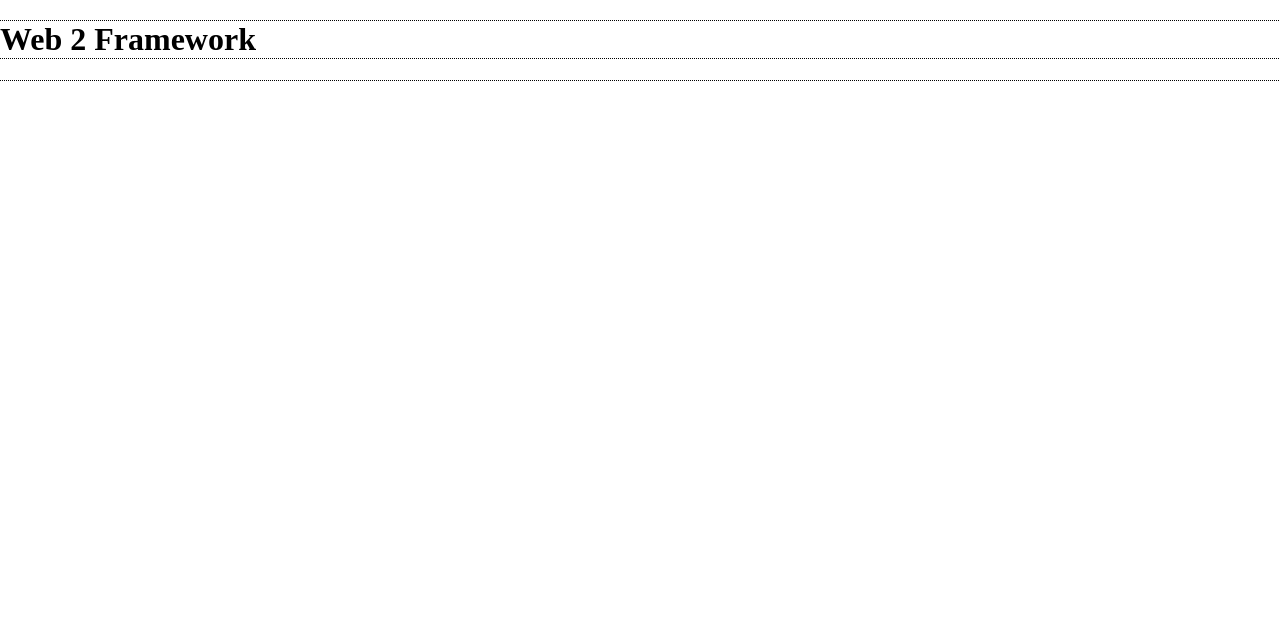
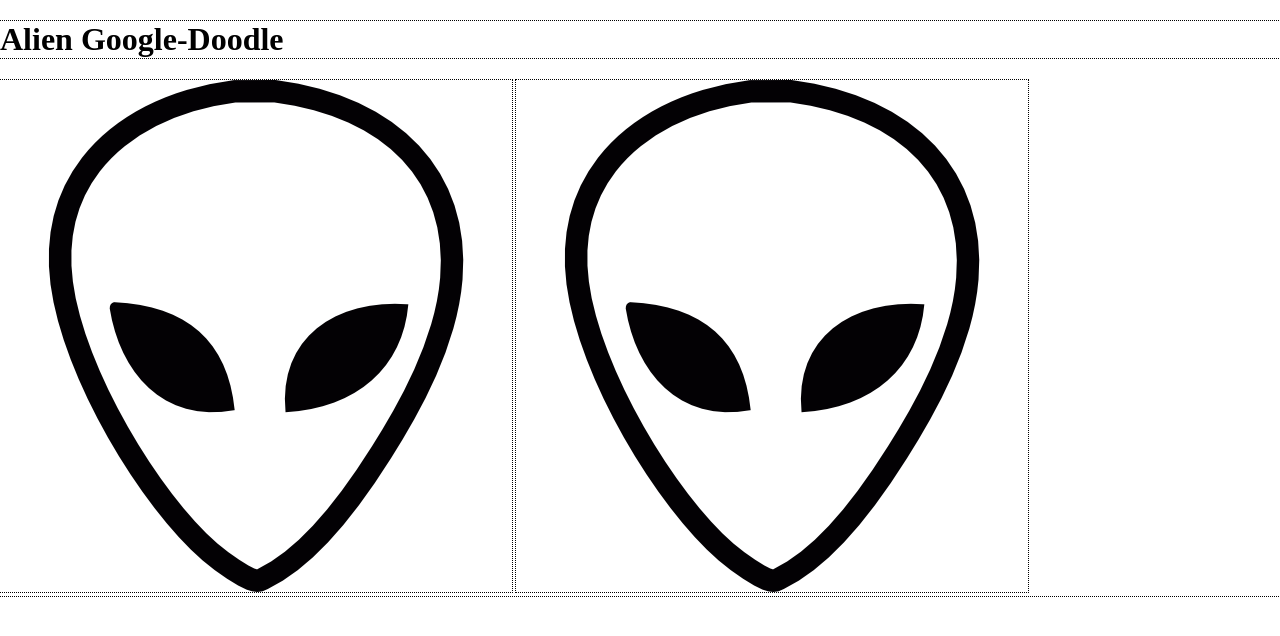
Before and after one commit to luiguzman/google-doodle, a plain HTML site: page index.html in a window 1280 px wide. Drawn offline with nearby package versions, Linux system fonts and the light colour scheme.

Commit message:
Testing File Paths

```diff
--- a/index.html
+++ b/index.html
@@ -25,8 +25,10 @@
 </head>
 <body>
 
-    <h1>Web 2 Framework</h1>
+    <h1>Alien Google-Doodle</h1>
 
+    <img src="img/alien2.png" alt="">
+    <img src="/img/alien2.png" alt="">
 
 
     <!-- JS Libraries -->
```
Also changed, not shown: img/alien2.png (added), 1 other file.
